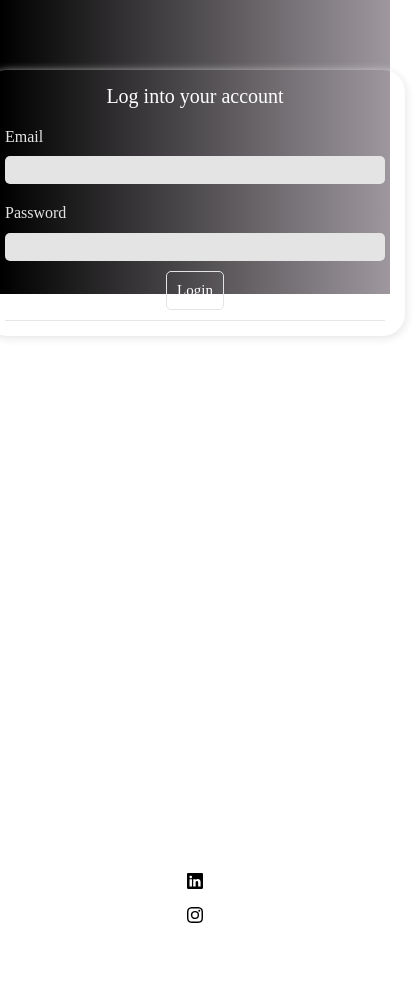
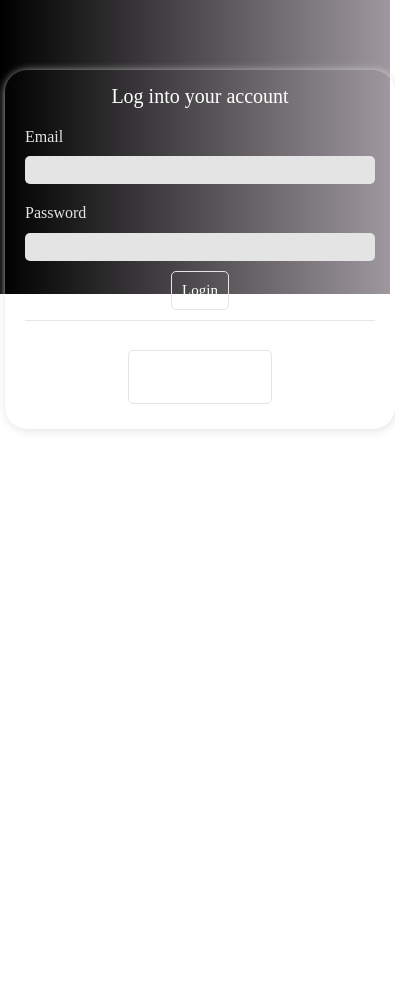
Before and after one commit to symlara/shegangchat, a React (Create React App) app: page /login in a window 390 px wide. Shown: the part 550-1549 px from the top of the page, 420 px wide, since content can reach past the window. Before the commit the page ends 1489 px from the top, so only its background shows below. Built offline with nearby package versions, Linux system fonts and the light colour scheme; no server answers.

Commit message:
updated styles for login, register, profile pages. updated chat functionality for google login.

```diff
--- a/public/index.html
+++ b/public/index.html
@@ -11,7 +11,7 @@
     />
     <link rel="apple-touch-icon" href="%PUBLIC_URL%/logo192.png" />
     <link rel="manifest" href="%PUBLIC_URL%/manifest.json" />
-    <title>SheGang</title>
+    <title>SheGang Fansite</title>
   </head>
   <body>
     <noscript>You need to enable JavaScript to run this app.</noscript>
--- a/src/App.js
+++ b/src/App.js
@@ -1,4 +1,3 @@
-
 import { BrowserRouter, Switch, Route } from "react-router-dom";
 import Header from "./components/Header";
 import Nav from './components/Nav';
--- a/src/components/Footer.js
+++ b/src/components/Footer.js
@@ -7,7 +7,7 @@ const Footer = () => {
   return (
     <div className='wrapper'>
          <footer className="footer text-center">
-        {/* <h2 className="f2 tc lh-title tracked text-white text-center">Follow</h2> */}
+        <h2 className='text-white text-center text-3xl'>Follow H.E.R</h2>
         <a className="link white-60 bg-transparent hover-white inline-flex items-center ma2 tc br2 pa2" href="https://smarturl.it/HERfb?IQid=site" target="_blank" rel="noreferrer" title="Facebook">
             <svg className="dib h2 w2" fill="currentColor" xmlns="http://www.w3.org/2000/svg" viewBox="0 0 16 16" fillRule="evenodd" clipRule="evenodd" strokeLinejoin="round" strokeMiterlimit="1.414"><path d="M15.117 0H.883C.395 0 0 .395 0 .883v14.234c0 .488.395.883.883.883h7.663V9.804H6.46V7.39h2.086V5.607c0-2.066 1.262-3.19 3.106-3.19.883 0 1.642.064 1.863.094v2.16h-1.28c-1 0-1.195.476-1.195 1.176v1.54h2.39l-.31 2.416h-2.08V16h4.077c.488 0 .883-.395.883-.883V.883C16 .395 15.605 0 15.117 0" fillRule="nonzero"/></svg>
             <span className="f6 ml3 pr2">Facebook</span>
@@ -29,7 +29,7 @@ const Footer = () => {
             <span className="f6 ml3 pr2">Twitter</span>
           </a>
           <div className='app__social'>
-              <p className='text-white'>@2022 Aaliyah</p>
+              <p className='text-white'>@2022 Aaliyah Symlar</p>
             </div>
           <div className='app__social'>
           <a href="https://www.linkedin.com/in/aaliyah-symlar-931213102/"  target="_blank" rel="noreferrer"><BsLinkedin /></a>
--- a/src/globals.scss
+++ b/src/globals.scss
@@ -972,6 +972,10 @@ section .form {
     font-size: 15px;
     display: grid;
     padding: 5px;
+
+    h2 {
+      font-size: 25px !important;
+    }
 }
 /* video styles on mobile */
 .video-container {
@@ -992,6 +996,35 @@ section .form {
   padding: 4px;
 }
 
+.profile_container {
+  display: flex;
+  align-items: center;
+  position: relative;
+  top: calc(50vh - 144px);
+  left: calc(50vw - 195px);
+  width: 100%;
+  height: 230px;
+  border-radius: 8px;
+  box-shadow: 1px 2px 10px var(--secondary-color);
+}
+
+.login-card {
+  position: relative;
+  top: calc(50vh - 300px);
+  left: calc(50vw - 190px);
+  padding: 15px 20px;
+  // padding-top: 36px;
+  // padding-bottom: 66px;
+  width: 100%;
+  display: inline-block;
+  border-radius: 22px;
+  box-shadow: 1px 2px 10px var(--secondary-color)
+}
+
+.btn_container {
+  margin: 10px 0px;
+  text-align: center;
+}
 
 }
 
--- a/src/pages/Login.js
+++ b/src/pages/Login.js
@@ -1,10 +1,9 @@
 import React, { useState } from 'react'
-import { signInWithEmailAndPassword  } from "firebase/auth";
+import { signInWithEmailAndPassword } from "firebase/auth";
 import { auth, db } from '../firebase';
 import { doc, updateDoc } from 'firebase/firestore';
-import { Link } from 'react-router-dom';
 import { FaGoogle } from 'react-icons/fa';
-import { useAuth } from '../context/AuthContext';
+
 
 
 import { useSignInWithGoogle } from "react-firebase-hooks/auth";
@@ -13,8 +12,10 @@ import { useHistory } from 'react-router-dom';
 
 
 const Login = () => {
+    const [signInWithGoogle] = useSignInWithGoogle(auth);
 
-    const [signInWithGoogle, user]= useSignInWithGoogle(auth);
+
+
 
     const [data, setData ] = useState({
         email: '',
@@ -22,6 +23,9 @@ const Login = () => {
         error: null,
         loading: false,
     });
+
+
+
 
     const history = useHistory();
 
@@ -54,11 +58,13 @@ const Login = () => {
                 error: null,
                 loading: false
             });
-            history.replace('/');
+            history.replace('/profile');
         } catch(err) {
             setData({ ...data, error: err.message, loading: false });
         }
     }
+
+
 
   return (
     <section>
@@ -74,21 +80,22 @@ const Login = () => {
                 <label htmlFor="password">Password</label>
                 <input type="password" name="password" value={password} onChange={handleChange} />
             </div>
-            {error ? <p className='error'>{error}</p>:null}
+            {/* {error ? <p className='error'>{error}</p>:null} */}
             <div className="btn_container">
                 <button className="btn text-white" disabled={loading}>{loading ? 'Logging in ...' : 'Login'}</button>
             </div>
-            {/* <div className='btn_container'>
-                <button className='btn text-white' onClick={() => signInWithGoogle("", {prompt: "select_account"})}>Sign in with Google</button>
-            </div> */}
-            {/* <div className='btn_container'>
-            <button className='btn text-white'>
-               <Link to="/forgot-password">Forgot password?</Link>
-            </button>
 
-            </div> */}
             <hr/>
+            <p className='text-white text-center'>OR</p>
+            <div className='btn_container'>
 
+            <button
+            className='btn text-white'
+            onClick={() => signInWithGoogle("", {prompt: "select_account"}).then(() =>{
+                history.push('/profile')
+            })
+            }><FaGoogle className='center' />Sign in with Google</button>
+            </div>
         </form>
     </section>
   )
--- a/src/pages/Register.js
+++ b/src/pages/Register.js
@@ -2,12 +2,17 @@ import React, { useState } from 'react'
 import { createUserWithEmailAndPassword } from "firebase/auth";
 import { auth, db } from '../firebase';
 import { setDoc, doc, Timestamp } from 'firebase/firestore';
+import { FaGoogle } from 'react-icons/fa';
+
 
 import { useHistory } from 'react-router-dom';
 
+import { useSignInWithGoogle } from "react-firebase-hooks/auth";
 
 
 const Register = () => {
+    const [signInWithGoogle] = useSignInWithGoogle(auth);
+
     const [data, setData ] = useState({
         name: '',
         email: '',
@@ -79,7 +84,11 @@ const Register = () => {
             <div className="btn_container">
                 <button className="btn text-white" disabled={loading}>{loading ? 'Creating ...' : 'Register'}</button>
             </div>
-
+            <hr />
+            <p className='text-white text-center'>OR</p>
+            <div className='btn_container'>
+            <button className='btn text-white' onClick={() => signInWithGoogle("", {prompt: "select_account"})}><FaGoogle className='center' />Sign in with Google</button>
+            </div>
         </form>
     </section>
   )
--- a/src/pages/albums/albums.js
+++ b/src/pages/albums/albums.js
@@ -8,6 +8,7 @@ export default function Album() {
     <div>
 
       <section className="ph3 tc text-sm" id="streaming">
+        <h2 className='text-white'>Stream the new album below</h2>
         <a className="link white-60 bg-transparent hover-white inline-flex items-center ma2 tc pa4" href="https://music.apple.com/us/artist/h-e-r/123049323" target="_blank" rel="noreferrer"> → Apple Music</a>
         <a className="link white-60 bg-transparent hover-white inline-flex items-center ma2 tc pa4" href="https://open.spotify.com/artist/3Y7RZ31TRPVadSFVy1o8os" target="_blank" rel="noreferrer"> → Spotify</a>
         <a className="link white-60 bg-transparent hover-white inline-flex items-center ma2 tc pa4" href="https://music.apple.com/us/album/back-of-my-mind-apple-music-edition/1571344275?ls=1&app=itunes&at=1l3vpUI&ct=g5nqhe%7Cher-official.com" target="_blank" rel="noreferrer"> → iTunes</a>
--- a/src/pages/meetups/shegang.js
+++ b/src/pages/meetups/shegang.js
@@ -52,7 +52,7 @@ const Meetups = () => {
 
                     <div className='app__meetups__blog-container_article'>
                         <div className='app__meetups__blog-container_article-content'>
-                            <a href="#/"><h3>Connections for professional and casual reasons</h3></a>
+                            <a href="#/"><h3>Connections for professional and networking purposes</h3></a>
                         </div>
                     </div>
 
--- a/src/pages/samples/samples.js
+++ b/src/pages/samples/samples.js
@@ -7,14 +7,14 @@ export default function Samples() {
         <div className="samples">
 
             {
-              data && data.map( data => {
+              data && data.map((data, index) => {
                 return (
-                    <div key={ data.id }>
+                    <div key={ data }>
 
                       { data.readable ? (
 
 
-                          <div key={data} className="lh-copy fl tc p-5" id="sample">
+                          <div className="lh-copy fl tc p-5" id="sample">
 
                             <a href={ data.preview }>{ data.title }</a>
                           </div>
```
Also changed, not shown: src/context/AuthContext.js (+4 -4 lines).
